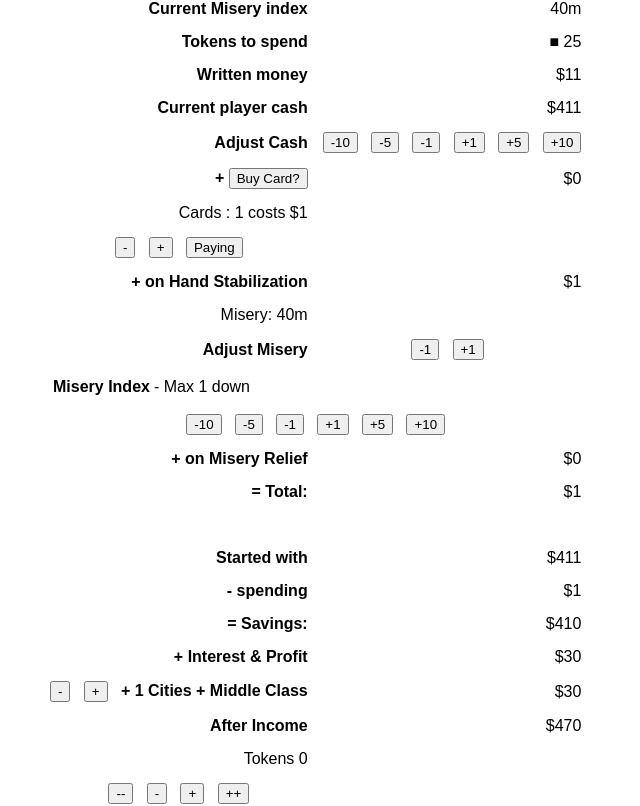
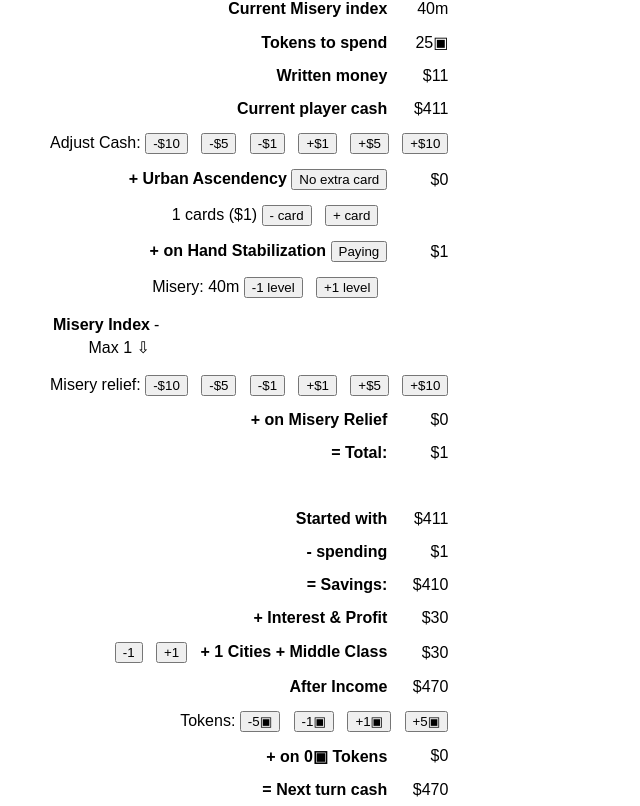
Before and after one commit to alkemann/aor, an Angular app: page /turn in a window 1280 px wide. Shown: the part 279-1085 px from the top of the page, without its empty margins (0-640 px from the left). Built offline with nearby package versions, Linux system fonts and the light colour scheme.

Commit message:
upgraded turn page

```diff
--- a/src/app/ui/turn-log/turn-log.component.html
+++ b/src/app/ui/turn-log/turn-log.component.html
@@ -17,7 +17,7 @@
         </tr>
         <tr>
             <th>Tokens to spend</th>
-            <td>&#9632; {{RoundService.exploreTokens}}</td>
+            <td>{{RoundService.exploreTokens}}▣</td>
         </tr>
         <tr>
             <th>Written money</th>
@@ -28,18 +28,18 @@
             <td>${{PlayerService.player.$}}</td>
         </tr>
         <tr>
-            <th>Adjust Cash</th>
-            <td class="buttons">
-                <button (click)="adjustCash(-10)">-10</button> &nbsp;
-                <button (click)="adjustCash(-5)">-5</button> &nbsp;
-                <button (click)="adjustCash(-1)">-1</button> &nbsp;
-                <button (click)="adjustCash(1)">+1</button> &nbsp;
-                <button (click)="adjustCash(5)">+5</button> &nbsp;
-                <button (click)="adjustCash(10)">+10</button>
+            <td class="buttons" colspan="2">
+                Adjust Cash:
+                <button (click)="adjustCash(-10)">-$10</button> &nbsp;
+                <button (click)="adjustCash(-5)">-$5</button> &nbsp;
+                <button (click)="adjustCash(-1)">-$1</button> &nbsp;
+                <button (click)="adjustCash(1)">+$1</button> &nbsp;
+                <button (click)="adjustCash(5)">+$5</button> &nbsp;
+                <button (click)="adjustCash(10)">+$10</button>
             </td>
         </tr>
         <tr *ngIf="PlayerService.player.owns('V')">
-            <th> + <button (click)="buyCard()">Buy Card?</button></th>
+            <th> + Urban Ascendency <button (click)="buyCard()">{{ spending.onCard ? 'Buying card' : 'No extra card' }}</button></th>
             <td>${{spending.onCard}}</td>
         </tr>
         <tr *ngFor="let a of RoundService.advances">
@@ -51,35 +51,28 @@
             <td>${{spending.onAdvances}}</td>
         </tr>
         <tr>
-            <td>
-                Cards : {{RoundService.hand}} costs ${{spending.onHand}}
+            <td class="buttons">
+                {{RoundService.hand}} cards (${{spending.onHand}})
+                <button (click)="handSize(-1)">- card</button> &nbsp;
+                <button (click)="handSize(1)">+ card</button> &nbsp;
+
+            </td>
+        </tr>
+        <tr *ngIf="spending.onHand > 0">
+            <th> + on Hand Stabilization <button (click)="toggleStabilization()">
+                {{this.RoundService.payingStabiliztion ? 'Paying' : 'Miserable'}}
+            </button></th>
+            <td>${{RoundService.payingStabiliztion ? spending.onHand : 0}}</td>
+        </tr>
+        <tr>
+            <td class="buttons">
+                Misery: {{PlayerService.player.misery.level}}m
+                <button (click)="adjustMisery(-1)">-1 level</button> &nbsp;
+                <button (click)="adjustMisery(1)">+1 level</button> &nbsp;
             </td>
         </tr>
         <tr>
-            <td class="buttons">
-                <button (click)="handSize(-1)">-</button> &nbsp;
-                <button (click)="handSize(1)">+</button> &nbsp;
-                <button (click)="toggleStabilization()">
-                    {{this.RoundService.payingStabiliztion ? 'Paying' : 'Miserable'}}
-                </button>
-            </td>
-        </tr>
-        <tr *ngIf="spending.onHand > 0">
-            <th> + on Hand Stabilization</th>
-            <td>${{RoundService.payingStabiliztion ? spending.onHand : 0}}</td>
-        </tr>
-        <tr>
-            <td>Misery: {{PlayerService.player.misery.level}}m</td>
-        </tr>
-        <tr>
-            <th>Adjust Misery</th>
-            <td class="buttons">
-                <button (click)="adjustMisery(-1)">-1</button> &nbsp;
-                <button (click)="adjustMisery(1)">+1</button> &nbsp;
-            </td>
-        </tr>
-        <tr>
-            <td>
+            <td colspan="2">
                 <table>
                     <tr *ngIf="miseryChange.increases > 0" >
                         <th>{{miseryChange.increases}} Misery Increase</th>
@@ -104,23 +97,24 @@
                     <tr>
                         <th>Misery Index</th>
                         <td>
-                            <span *ngIf="miseryChange.change > 0">UP {{abs(miseryChange.change)}}</span>
-                            <span *ngIf="miseryChange.change < 0">DOWN {{abs(miseryChange.change)}}</span>
+                            <span *ngIf="miseryChange.change > 0">⇧ {{abs(miseryChange.change)}}</span>
+                            <span *ngIf="miseryChange.change < 0">⇩ {{abs(miseryChange.change)}}</span>
                             <span *ngIf="miseryChange.change == 0">-</span>
-                            <span> Max {{PlayerService.miseryReliefLevels}} down</span>
                         </td>
                     </tr>
+                    <tr><td><span> Max {{PlayerService.miseryReliefLevels}} ⇩</span></td></tr>
                 </table>
             </td>
         </tr>
         <tr>
             <td class="buttons" colspan="2">
-                <button (click)="buyMR(-10)">-10</button> &nbsp;
-                <button (click)="buyMR(-5)">-5</button> &nbsp;
-                <button (click)="buyMR(-1)">-1</button> &nbsp;
-                <button (click)="buyMR(1)">+1</button> &nbsp;
-                <button (click)="buyMR(5)">+5</button> &nbsp;
-                <button (click)="buyMR(10)">+10</button>
+                Misery relief:
+                <button (click)="buyMR(-10)">-$10</button> &nbsp;
+                <button (click)="buyMR(-5)">-$5</button> &nbsp;
+                <button (click)="buyMR(-1)">-$1</button> &nbsp;
+                <button (click)="buyMR(1)">+$1</button> &nbsp;
+                <button (click)="buyMR(5)">+$5</button> &nbsp;
+                <button (click)="buyMR(10)">+$10</button>
             </td>
         </tr>
         <tr>
@@ -148,8 +142,8 @@
         </tr>
         <tr>
             <th>
-                <button (click)="cities(-1)">-</button> &nbsp;
-                <button (click)="cities(1)">+</button> &nbsp;
+                <button (click)="cities(-1)">-1</button> &nbsp;
+                <button (click)="cities(1)">+1</button> &nbsp;
                 + {{PlayerService.player.cities}} Cities
                 <span *ngIf="spending.middleClass != 0">+ Middle Class</span>
             </th>
@@ -161,18 +155,16 @@
         </tr>
 
         <tr>
-            <td>Tokens {{RoundService.tokens}}</td>
-        </tr>
-        <tr>
-            <td class="buttons">
-                <button (click)="buyTokens(-5)">--</button> &nbsp;
-                <button (click)="buyTokens(-1)">-</button> &nbsp;
-                <button (click)="buyTokens(1)">+</button> &nbsp;
-                <button (click)="buyTokens(5)">++</button>
+            <td class="buttons" colspan="2">
+                Tokens:
+                <button (click)="buyTokens(-5)">-5▣</button> &nbsp;
+                <button (click)="buyTokens(-1)">-1▣</button> &nbsp;
+                <button (click)="buyTokens(1)">+1▣</button> &nbsp;
+                <button (click)="buyTokens(5)">+5▣</button>
             </td>
         </tr>
         <tr>
-            <th> + on Tokens</th>
+            <th> + on {{RoundService.tokens}}▣ Tokens</th>
             <td class="top">${{RoundService.tokens}}</td>
         </tr>
 
--- a/src/app/ui/turn-log/turn-log.component.scss
+++ b/src/app/ui/turn-log/turn-log.component.scss
@@ -29,7 +29,7 @@ table#spending {
         text-align: right;
     }
     td.buttons {
-        text-align: center;
+        text-align: right;
     }
     td.top {
         vertical-align: top;
```
